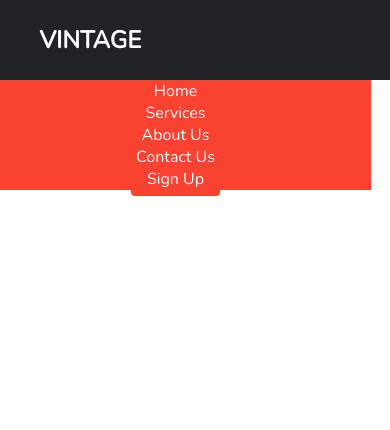
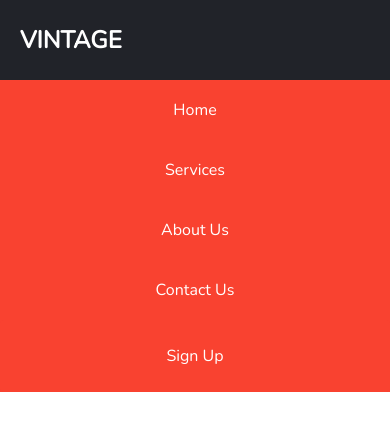
Before and after one commit to VinCoD/responsive_nav_bar, a plain HTML site: page index.html in a window 390 px wide. Drawn offline with nearby package versions, Linux system fonts and the light colour scheme.

Commit message:
Added some spacing to the navbar mobile view

```diff
--- a/style.css
+++ b/style.css
@@ -119,10 +119,21 @@
     }
     .nav-links{
         text-align: center;
+        line-height: 60px;
+        width: 100%;
+        display: table;
+
+    }
+    .nav-links:hover{
+        background-color: var(--brightred);
+        color: var(--white);
+        transition: all 0.4s ease-out;
+    }
+    .navbar{
+        width: 100%;
+    }
+    .nav-links-btn{
+
     }
 
 }
-
-.body{
-
-}
```
